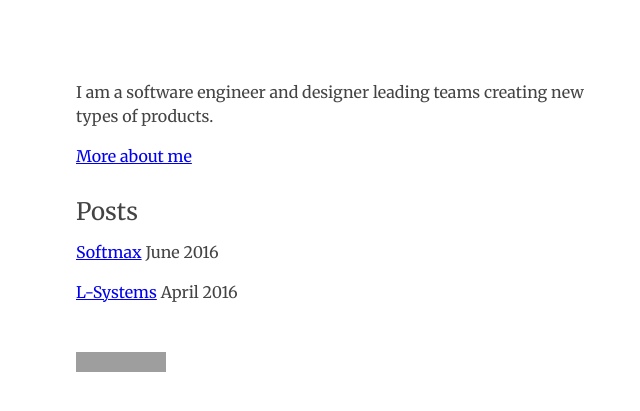
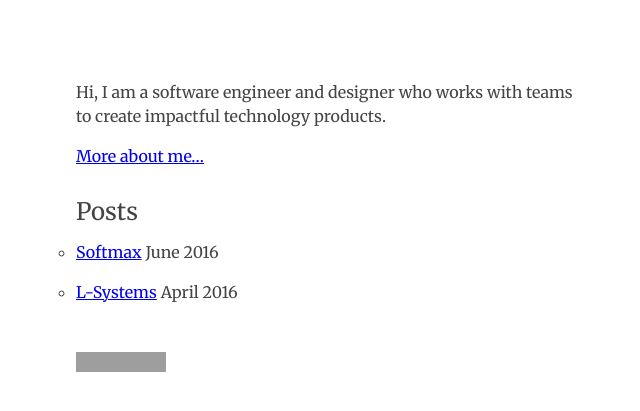
Before and after one commit to burnto/brentfitzgerald.com, a Jekyll site: the page built from index.md, in a window 1280 px wide. Shown: the top 411 px of the page, without its empty margins (308-948 px from the left). Built offline with Jekyll 4.4.1, drawn with Linux system fonts in a browser that asks for light colours; grey boxes are pictures that could not be loaded.

Commit message:
Simplify and update index

```diff
--- a/index.md
+++ b/index.md
@@ -1,15 +1,14 @@
 ---
 title: Home
-layout: page
+layout: default
 ---
 
-I am a software engineer and designer leading teams creating new types of products.
+Hi, I am a software engineer and designer who works with teams to create impactful technology products.
 
-[More about me](/about)
+[More about me&hellip;](/about)
 
 ## Posts
 
 {% for post in site.posts %}
-[{{post.title}}]({{post.url}})
-<small>{{ post.date | date: "%B %Y" }}</small>
+- [{{post.title}}]({{post.url}}) <small>{{ post.date | date: "%B %Y" }}</small>
 {% endfor %}
```
